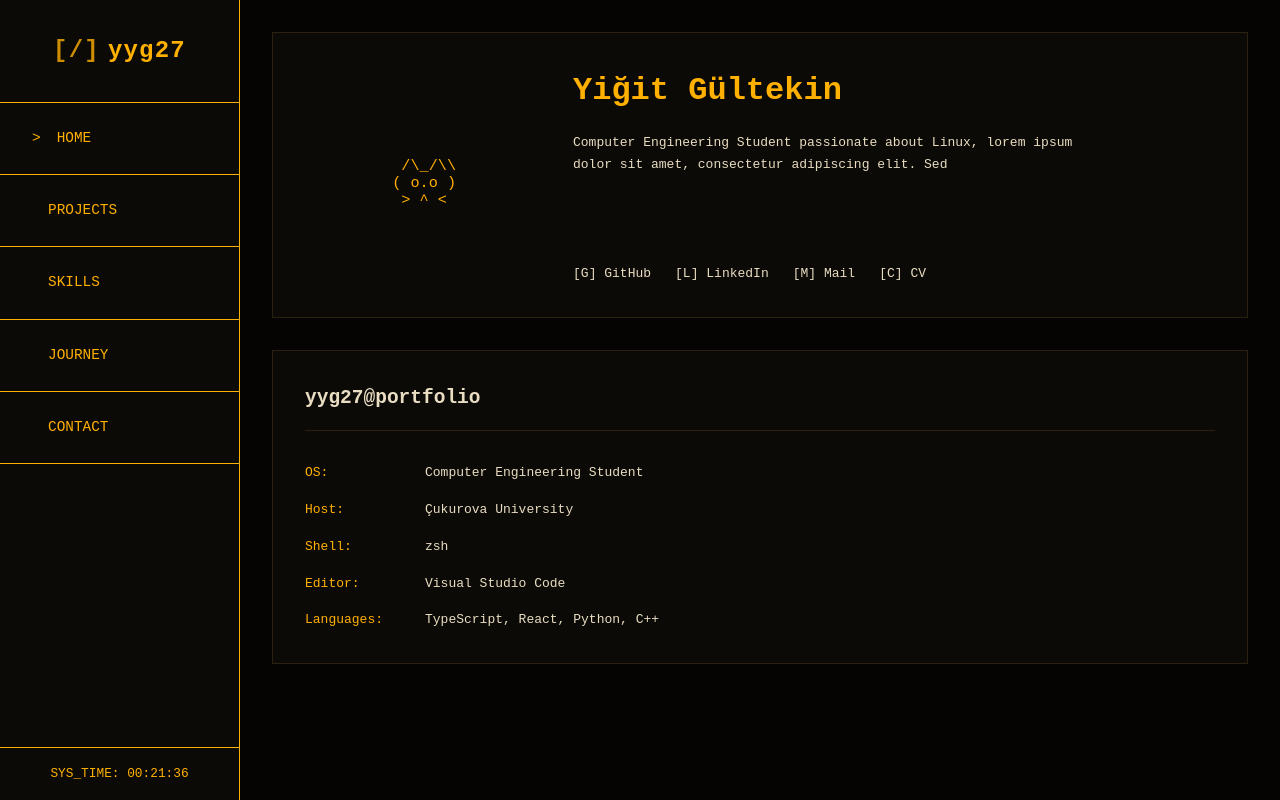
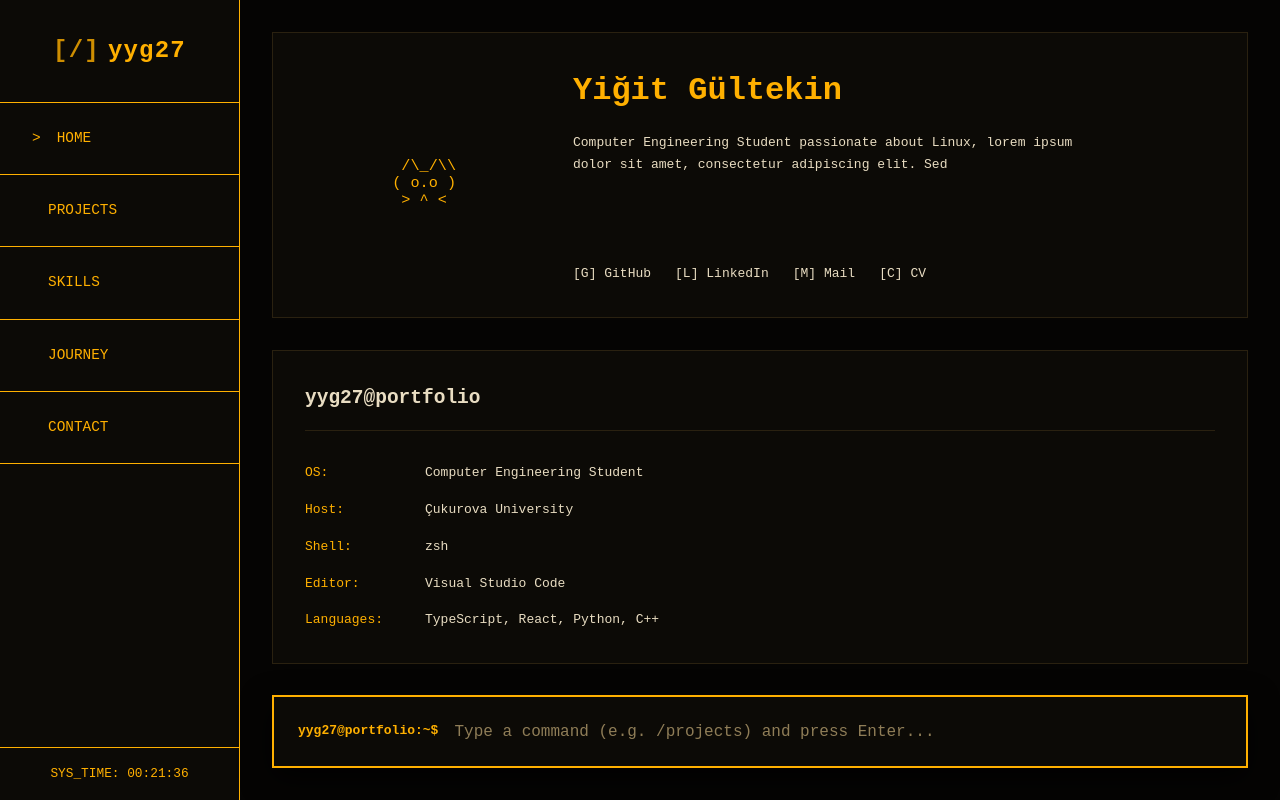
Before and after one commit to yyg27/tui-portfolio, a React (Vite) app: page / in a window 1280 px wide. Built offline with nearby package versions, Linux system fonts and the light colour scheme.

Commit message:
feat: add global floating terminal

```diff
--- a/src/App.tsx
+++ b/src/App.tsx
@@ -2,6 +2,7 @@ import "./App.css";
 
 import Sidebar from './components/Sidebar/Sidebar';
 import Home from "./components/Home/Home";
+import Terminal from "./components/Terminal/Terminal";
 
 function App() {
   return (
@@ -10,6 +11,7 @@ function App() {
       <main className="main">
         <Home />
       </main>
+      <Terminal />
     </div>
   );
 }
--- /dev/null
+++ b/src/components/Terminal/Terminal.module.css
@@ -0,0 +1,43 @@
+.terminal {
+    position: fixed;
+    bottom: var(--space-lg);
+    left: calc(240px + var(--space-lg));
+    right: var(--space-lg);
+    z-index: 100;
+
+    background-color: var(--surface);
+    border: 2px solid var(--accent);
+    padding: var(--space-md);
+    display: flex;
+    align-items: center;
+    gap: var(--space-sm);
+    font-family: monospace;
+
+    box-shadow: 0 10px 30px rgba(0, 0, 0, 0.8);
+}
+
+.prompt {
+    color: var(--accent);
+    font-weight: 700;
+}
+
+.inputWrapper {
+    flex: 1;
+    position: relative;
+    display: flex;
+    align-items: center;
+}
+
+.input {
+    width: 100%;
+    background: transparent;
+    border: none;
+    color: var(--text);
+    font-family: monospace;
+    font-size: 1rem;
+    outline: none;
+}
+
+.input::placeholder {
+    color: var(--muted);
+}
--- /dev/null
+++ b/src/components/Terminal/Terminal.tsx
@@ -0,0 +1,39 @@
+import { useState } from "react";
+import styles from "./Terminal.module.css";
+
+export default function Terminal() {
+    const [input, setInput] = useState("");
+
+    const handleKeyDown = (e: React.KeyboardEvent<HTMLInputElement>) => {
+        if (e.key === "Enter") {
+            const cmd = input.trim().toLowerCase();
+            if (cmd === "/projects" || cmd === "cd projects") {
+                window.location.href = "/projects";
+            } else if (cmd === "/skills" || cmd === "cd skills") {
+                window.location.href = "/skills";
+            } else if (cmd === "/contact" || cmd === "cd contact") {
+                window.location.href = "/contact";
+            } else if (cmd === "clear") {
+                setInput("");
+            }
+            setInput("");
+        }
+    };
+
+    return (
+        <div className={styles.terminal}>
+            <span className={styles.prompt}>yyg27@portfolio:~$</span>
+            <div className={styles.inputWrapper}>
+                <input
+                    type="text"
+                    className={styles.input}
+                    value={input}
+                    onChange={(e) => setInput(e.target.value)}
+                    onKeyDown={handleKeyDown}
+                    placeholder="Type a command (e.g. /projects) and press Enter..."
+                    autoFocus
+                />
+            </div>
+        </div>
+    );
+}
```
